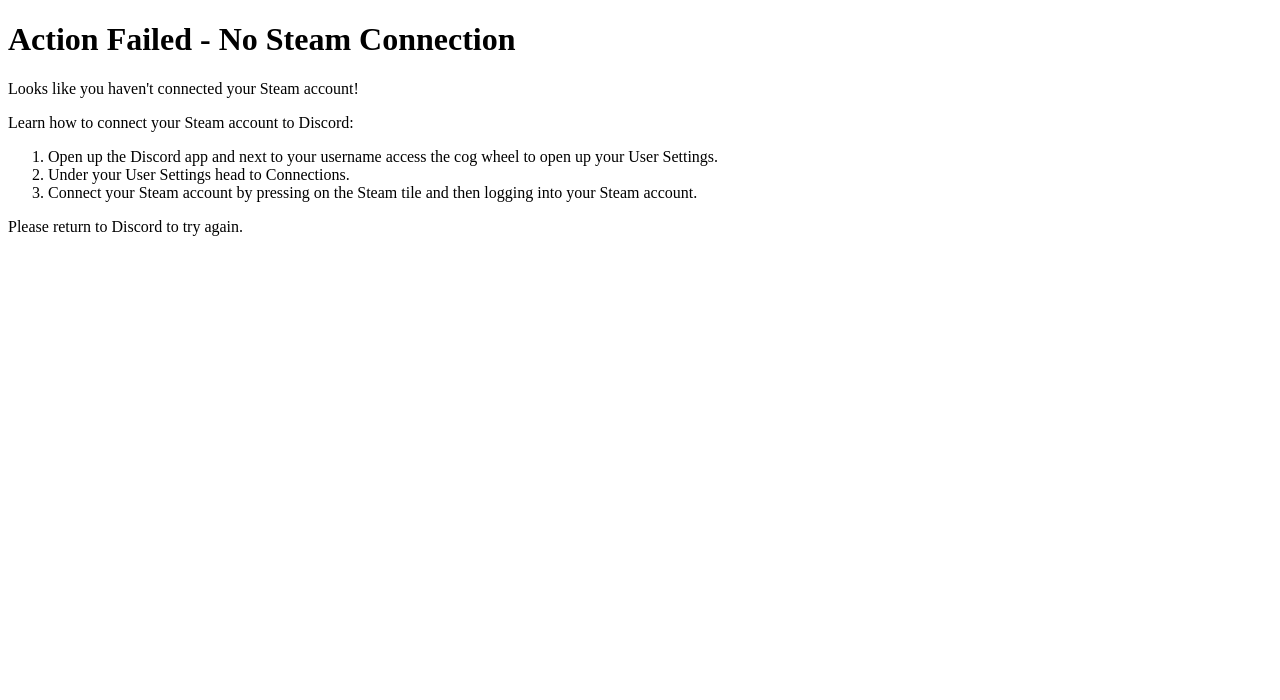
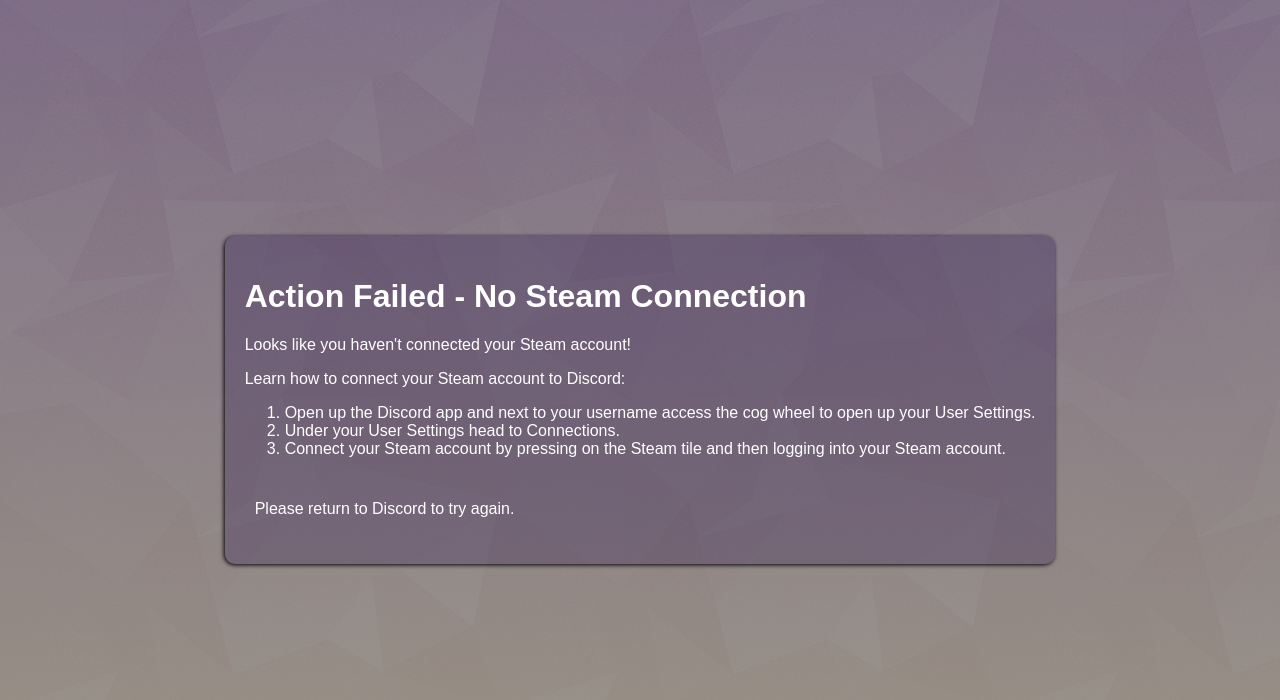
Before and after one commit to Nix-C/Steam-game-picker, a website: page public/failure_no-steam-id.html in a window 1280 px wide. Drawn offline with Linux system fonts and the light colour scheme.

Commit message:
style public endpoints

```diff
--- /dev/null
+++ b/public/app.css
@@ -0,0 +1,47 @@
+body {
+  display: flex;
+  justify-content: center;
+  align-items: center;
+  padding: 0;
+  margin: 0;
+  color: rgb(255, 255, 255);
+  font-family: Arial, Helvetica, sans-serif;
+
+  background: #ede6b2;
+  background-image: linear-gradient(
+    0deg,
+    rgb(151 137 115) 0%,
+    rgba(106, 76, 115, 1) 100%
+  );
+  background-image: url("/assets/shattered.png"),
+    linear-gradient(0deg, rgb(151 137 115) 0%, rgba(106, 76, 115, 1) 100%);
+
+  min-height: 100vh;
+}
+
+.card {
+  border-radius: 10px;
+  box-shadow: -1px 1px 4px 0px black;
+  padding: 20px;
+  background: rgb(27 0 69 / 25%);
+}
+
+button,
+.button {
+  font-weight: bold;
+  border-radius: 10px;
+  border: solid 1px white;
+  padding: 10px;
+  margin: 10px;
+  background-color: white;
+  color: black;
+
+  text-decoration: none;
+}
+
+button:hover,
+.button:hover {
+  background-color: transparent;
+  color: white;
+  border-color: white;
+}
--- a/public/failure_no-steam-id.html
+++ b/public/failure_no-steam-id.html
@@ -3,32 +3,41 @@
   <head>
     <meta charset="UTF-8" />
     <meta name="viewport" content="width=device-width, initial-scale=1.0" />
-    <title>Document</title>
+    <title>No Steam Connection | Steam Game Picker</title>
+    <link rel="stylesheet" href="app.css" />
   </head>
   <body>
-    <h1>Action Failed - No Steam Connection</h1>
-    <p>Looks like you haven't connected your Steam account!</p>
-    <p>
-      Learn how to connect your Steam account to Discord:
+    <main class="card">
+      <h1>Action Failed - No Steam Connection</h1>
+      <p>Looks like you haven't connected your Steam account!</p>
+      <p>Learn how to connect your Steam account to Discord:</p>
       <ol>
-        <li>Open up the Discord app and next to your username access the cog wheel to open up your User Settings.</li>
+        <li>
+          Open up the Discord app and next to your username access the cog wheel
+          to open up your User Settings.
+        </li>
         <li>Under your User Settings head to Connections.</li>
-        <li>Connect your Steam account by pressing on the Steam tile and then logging into your Steam account.</li>
+        <li>
+          Connect your Steam account by pressing on the Steam tile and then
+          logging into your Steam account.
+        </li>
       </ol>
-    </p>
-    <a id="link" href="">Try Again</a>
+      <div style="padding: 10px; margin: auto">
+        <a id="link" class="button" href="">Try Again</a>
+      </div>
+    </main>
     <script>
       const link = document.getElementById("link");
       const params = new URLSearchParams(location.search);
-      const clientId = params.get("client_id")
+      const clientId = params.get("client_id");
       const domain = location.hostname;
 
-      if(clientId) {
+      if (clientId) {
         link.href = `https://discord.com/oauth2/authorize?client_id=${clientId}&response_type=code&redirect_uri=https%3A%2F%2F${domain}%2Fapi%2Fauth%2Fdiscord%2Fredirect&scope=identify+connections`;
       } else {
         const altText = document.createElement("p");
-        altText.innerHTML = "Please return to Discord to try again."
-        link.insertAdjacentElement("beforebegin", altText)
+        altText.innerHTML = "Please return to Discord to try again.";
+        link.insertAdjacentElement("beforebegin", altText);
         link.remove();
       }
     </script>
--- a/public/success.html
+++ b/public/success.html
@@ -3,10 +3,13 @@
   <head>
     <meta charset="UTF-8" />
     <meta name="viewport" content="width=device-width, initial-scale=1.0" />
-    <title>Document</title>
+    <title>Success | Steam Game Picker</title>
+    <link rel="stylesheet" href="app.css" />
   </head>
   <body>
-    <h1>Action Successful</h1>
-    <p>Please return to discord and retry your action!</p>
+    <main class="card">
+      <h1>Action Successful</h1>
+      <p>Please return to discord and retry your action!</p>
+    </main>
   </body>
 </html>
```
Also changed, not shown: public/assets/shattered.png (added), 1 other file.
